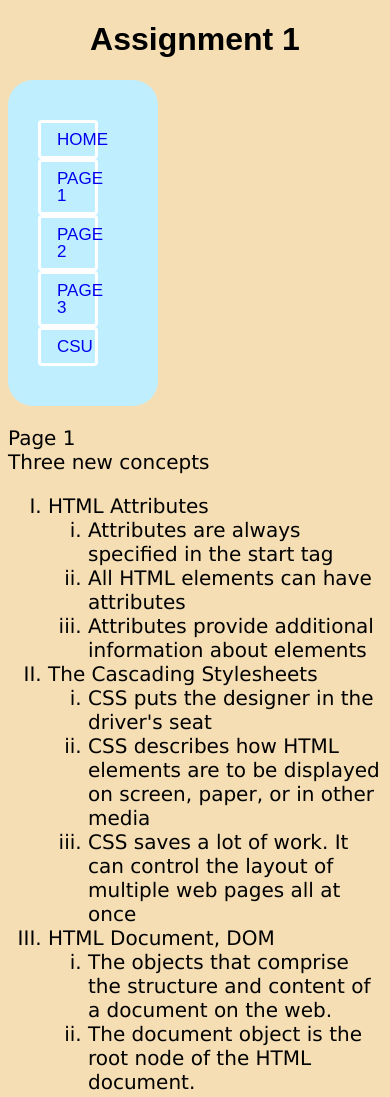
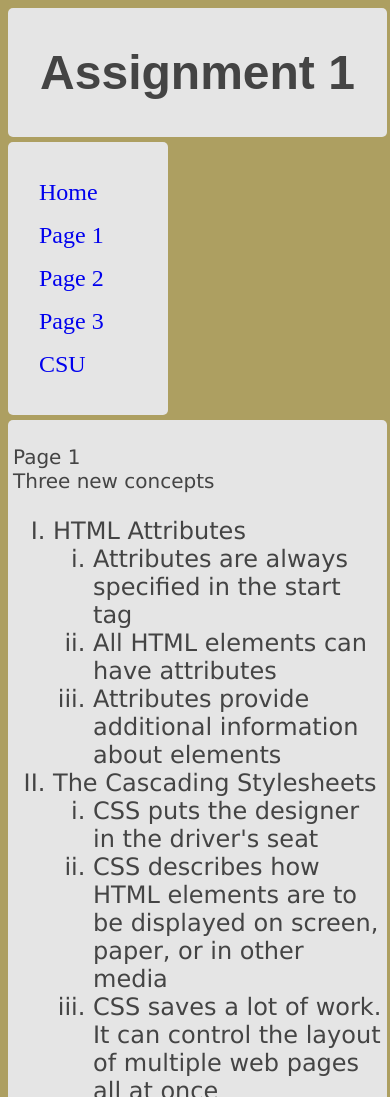
Before and after one commit to TheRoshin/ASSIGNMENT, a plain HTML site: page page1.html in a window 390 px wide. Shown: the top 1097 px of the page. Drawn offline with Linux system fonts and the light colour scheme.

Commit message:
Add files via upload
Updated CSS flie

```diff
--- a/style.css
+++ b/style.css
@@ -1,20 +1,5 @@
-* {
-  box-sizing: border-box;
-}
-
-.row::after {
-  content: "";
-  clear: both;
-  display: table;
-}
-
 body{
-  background-color:wheat;
-}
-
-[class*="col-"] {
-  float: left;
-  padding: 15px;
+  background-color: black;
 }
 
 a:link{
@@ -25,7 +10,7 @@ a:hover{
 }
 nav li:hover{
   background-color: white;
-
+  text-align: center;
 }
 
 footer{
@@ -117,79 +102,77 @@ textarea {
 }
 
 
-/* For mobile phones: */
-[class*="col-"] {
-  width: 100%;
+/*Defing the gird and styling the gird area
+*/
+.header{
+  grid-area: header;
+}
+.nav{
+  grid-area: nav;
+}
+.main{
+  grid-area: main;
+}
+.aside{
+  grid-area: aside;
+}
+.footer{
+  grid-area: footer;
+  text-align: center;
+}
+.grid {
+  display: grid;
+  grid-gap: 5px;
+  grid-template-columns: 15% 85%;
+  grid-template-areas:
+  "header header header"
+  "nav main aside"
+  "footer footer footer";
+  background-color: rgb(0,0,0);
+  color: #444;
+}
+.grid > div{
+  text-align: center;
+  padding: 20px 0;
+  font-size: 20px;
+}
+.box {
+  background-color: rgb(229, 229, 229);
+  border-radius: 5px;
+  padding: 5px;
+  font-size: 1.5em;
 }
 
+/*defing the what display look like
+*/
+header, nav, main, aside, footer{
+  display: block;
+}
 
 
 /* responsive design for mobile */
 @media screen and (max-width: 600px){
-    /* For tablets: */
-    .col-s-1 {width: 8.33%;}
-    .col-s-2 {width: 16.66%;}
-    .col-s-3 {width: 25%;}
-    .col-s-4 {width: 33.33%;}
-    .col-s-5 {width: 41.66%;}
-    .col-s-6 {width: 50%;}
-    .col-s-7 {width: 58.33%;}
-    .col-s-8 {width: 66.66%;}
-    .col-s-9 {width: 75%;}
-    .col-s-10 {width: 83.33%;}
-    .col-s-11 {width: 91.66%;}
-    .col-s-12 {width: 100%;}
+  body {
+    background-color: #ad9f61;
+  }
 
+  .grid {
+    display: grid;
+    grid-gap: 5px;
+    grid-template-columns: 15% 85%;
+    grid-template-areas:
+    "header header"
+    "nav nav"
+    "main main"
+    "aside aside"
+    "footer footer";
+     background-color: #ad9f61;
+    color: #444;
+  }
   #img1{
     margin-left: auto;
     margin-right: auto;
     width: 70%;
     height: 50%;
   }
-  /*styling for the nav section*/
-  nav ul{
-    list-style: none;
-    text-align: center;
-  }
-  nav li{
-    display: inline-block;
-    margin-right: 30px;
-    transition: all .10s ease;
-    color: #fff;
-    border: 3px solid white;
-    font-family:'Montserrat', sans-serif;
-    text-transform: uppercase;
-    text-align: center;
-    line-height: 1;
-    font-size: 17px;
-    background-color : transparent;
-    padding: 10px;
-    outline: none;
-    border-radius: 4px;
-  }
-
-  nav li a:link{
-    text-decoration: none;
-  }
-
-  nav li:hover{
-    color: #001F3F;
-    background-color: #fff;
-  }
 }
-
-@media only screen and (max-width: 768px) {
-  /* For desktop: */
-  .col-1 {width: 8.33%;}
-  .col-2 {width: 16.66%;}
-  .col-3 {width: 25%;}
-  .col-4 {width: 33.33%;}
-  .col-5 {width: 41.66%;}
-  .col-6 {width: 50%;}
-  .col-7 {width: 58.33%;}
-  .col-8 {width: 66.66%;}
-  .col-9 {width: 75%;}
-  .col-10 {width: 83.33%;}
-  .col-11 {width: 91.66%;}
-  .col-12 {width: 100%;}
-}
```
